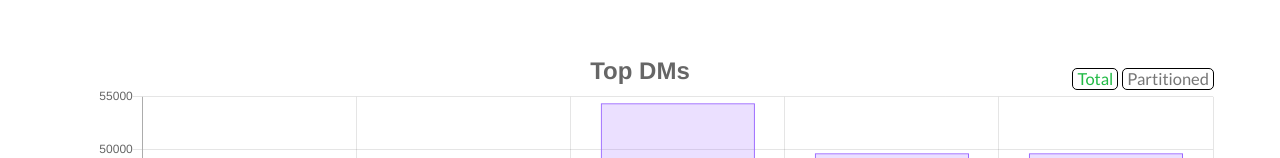
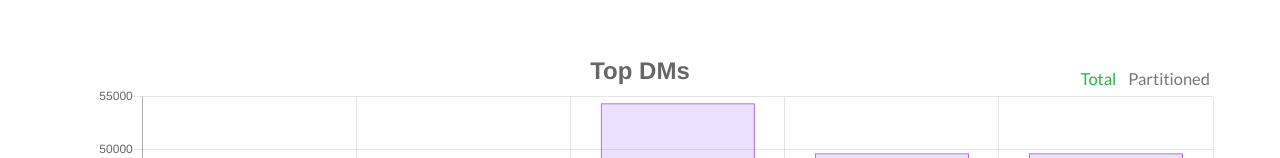
Before and after one commit to austichen/messenger-insights, a Gatsby site in the folder web-app/: page /top-dms in a window 1280 px wide. Shown: the part 371-529 px from the top of the page. Built offline with nearby package versions, Linux system fonts and the light colour scheme; Gatsby itself is replaced by a stand-in of ours.

Commit message:
Remove graph toggle border

```diff
--- a/web-app/src/components/Toggle/index.js
+++ b/web-app/src/components/Toggle/index.js
@@ -3,8 +3,6 @@ import React, { useState } from 'react'
 
 const toggleItemStyle = {
     fontSize: '0.55rem',
-    border: '1px solid black',
-    'border-radius': '5px',
     display: 'inline-block',
     padding: '0 4px',
     margin: '0 2px',
```
